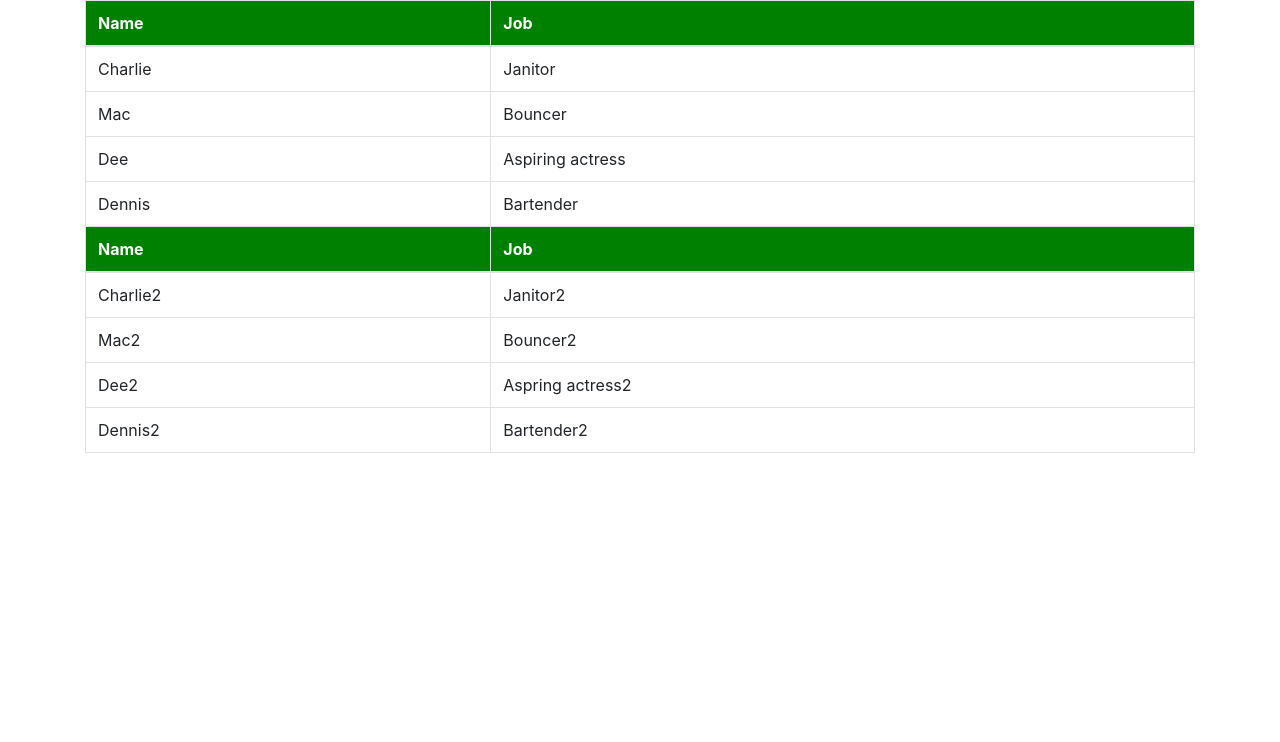
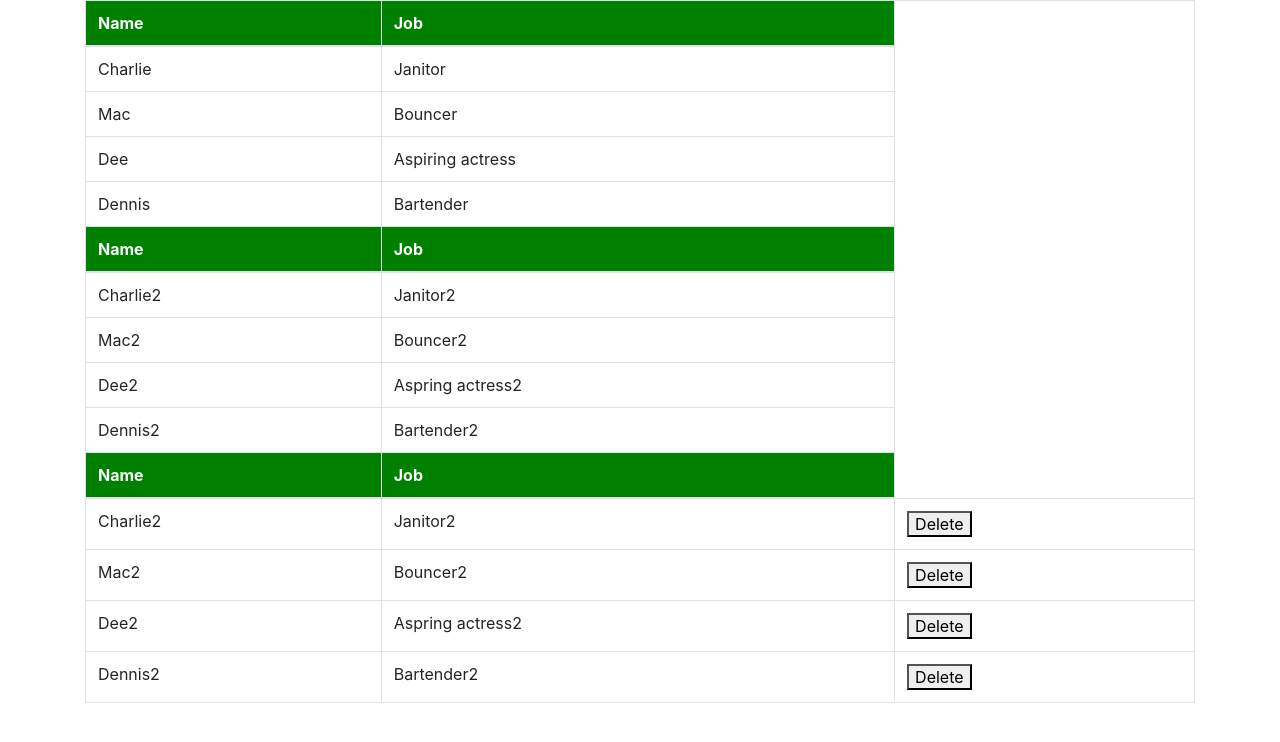
Before and after one commit to arupjbasu/react-arup-1, a React (Create React App) app: page / in a window 1280 px wide. Shown: the top 742 px of the page. Built offline with nearby package versions, Linux system fonts and the light colour scheme.

Commit message:
1 file modified, 1 added

```diff
--- a/Table.js
+++ b/Table.js
@@ -47,10 +47,27 @@ const TableBody2 = props => {
   return <tbody>{rows}</tbody>
 }
 
+const TableBody3 = props => {
+  const rows = props.characterData.map((row, index) => {
+    return (
+      <tr key={index}>
+        <td>{row.name}</td>
+        <td>{row.job}</td>
+        <td>
+    <button onClick={() => props.removeCharacter(index)}>Delete</button>
+  </td>
+      </tr>
+    )
+  })
+
+  return <tbody>{rows}</tbody>
+}
+
 class Table extends Component {
   render() {
 
     const { characterData } = this.props
+    const {  removeCharacter } = this.props
     return (
       <table class="table table-bordered">
         <TableHeader />
@@ -58,6 +75,9 @@ class Table extends Component {
 
         <TableHeader />
         <TableBody2 characterData={characterData}/>
+
+        <TableHeader />
+        <TableBody3 characterData={characterData} removeCharacter={removeCharacter} />
       </table>
     )
   }
```
Also changed, not shown: State.js (added, +44 -0 lines).
